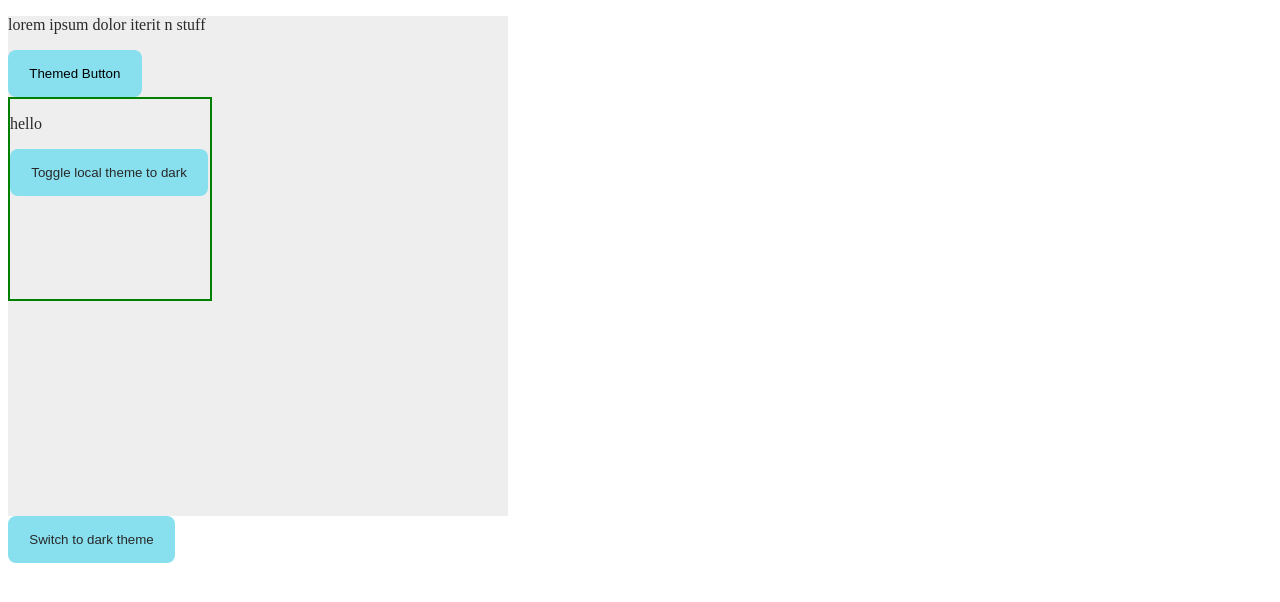
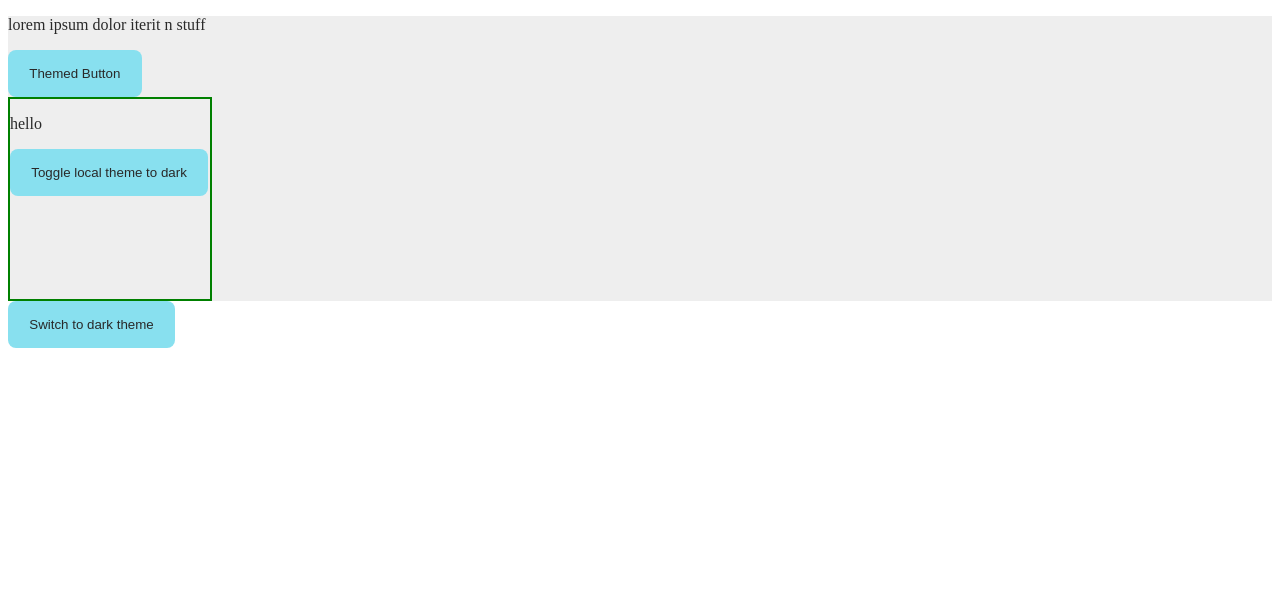
Before and after one commit to krishnaswgithub/Context-Theme-Toggler---First-Class-based-Component-Context-API-Intro-React-Co---ohc4k4nchq9v, a React app: page / in a window 1280 px wide. Shown: the top 602 px of the page. Built offline with nearby package versions, Linux system fonts and the light colour scheme.

Commit message:
Update Page.js

```diff
--- a/src/components/Page.js
+++ b/src/components/Page.js
@@ -1,43 +1,23 @@
-// import React from 'react';
-// import { LocalThemedBox } from './LocalThemedBox';
-// import { ThemeContext } from './ThemeProvider';
-
-// const Page = () => {
-
-//     return(
-//         <div className={"container"} id="themed-page">
-//             <p id="themed-text-container">
-//                 lorem ipsum dolor iterit n stuff
-//             </p>
-//             <button className="btn" id="themed-button">Themed Button</button>
-//             <LocalThemedBox />
-//         </div>
-//     )
-// }
-
-// export { Page }
-
-import React from 'react';
+import React, { useContext, useState } from 'react';
 import { LocalThemedBox } from './LocalThemedBox';
-import { ThemeContext } from './ThemeProvider';
+import { ThemeContext, ThemeProvider } from './ThemeProvider';
 
 const Page = () => {
-  const { theme } = React.useContext(ThemeContext);
 
-  return (
-    <div className={`container bg-${theme}`} id="themed-page">
-      <p id="themed-text-container" className={`txt-${theme}`}>
-        lorem ipsum dolor iterit n stuff
-      </p>
-      <button
-        className={`btn-${theme} btn`}
-        id="themed-button"
-      >
-        Themed Button
-      </button>
-      <LocalThemedBox />
-    </div>
-  );
-};
+    const {theme,setTheme} = useContext(ThemeContext);
 
-export { Page };
+    return(
+        <div className={'bg-'+theme} id="themed-page">
+            <p id="themed-text-container" className={'txt-'+theme}>
+                lorem ipsum dolor iterit n stuff
+            </p>
+            {/* 'btn btn-'+theme 'txt-'+theme */}
+            <button className={`btn btn-${theme} txt-${theme}`} id="themed-button">Themed Button</button>
+
+        <LocalThemedBox/>
+
+        </div>
+    )
+}
+
+export { Page }
```
